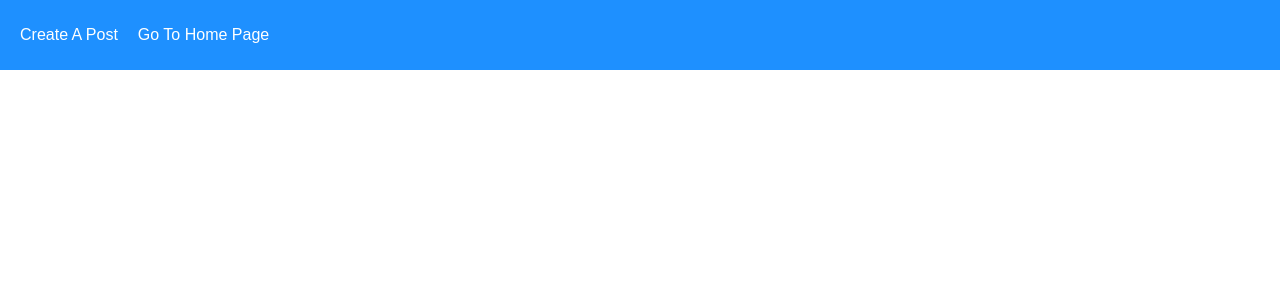
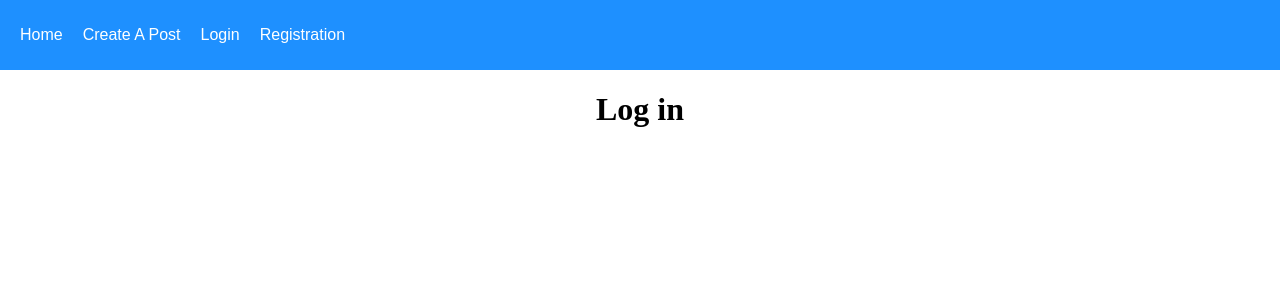
Before and after one commit to hadar-g/CRUD-tutorial, a React (Create React App) app in the folder client/: page /login in a window 1280 px wide. Shown: the top 300 px of the page. Built offline with nearby package versions, Linux system fonts and the light colour scheme.

Commit message:
added router and login pages and routes to get to them

```diff
--- a/client/src/App.js
+++ b/client/src/App.js
@@ -3,6 +3,9 @@ import {BrowserRouter as Router, Route, Switch, Link} from 'react-router-dom'
 import Home from "./pages/Home"
 import CreatePost from './pages/CreatePost';
 import Post from './pages/Post';
+import Login from './pages/Login';
+import Registration from './pages/Registration';
+
 
 function App() {
 
@@ -12,13 +15,17 @@ function App() {
     <div className= 'App'>
       <Router>
         <div className ='navbar'>
+          <Link to = "/"> Home</Link>
           <Link to ="/createpost"> Create A Post</Link>
-          <Link to = "/"> Go To Home Page</Link>
+          <Link to = "/login">Login</Link>
+          <Link to = "/registration"> Registration</Link>
         </div>
         <Switch>
           <Route path = "/" exact component={Home}/>
           <Route path = "/createpost" exact component={CreatePost}/>
           <Route path = "/post/:id" exact component = {Post} />
+          <Route path = "/login" exact component={Login}/>
+          <Route path = "/registration" exact component = {Registration}/>
         </Switch>
       </Router>
 
--- /dev/null
+++ b/client/src/pages/Login.js
@@ -0,0 +1,11 @@
+import React from 'react'
+
+function Login() {
+    return (
+        <div>
+            <h1>Log in</h1>
+        </div>
+    )
+}
+
+export default Login
--- /dev/null
+++ b/client/src/pages/Registration.js
@@ -0,0 +1,11 @@
+import React from 'react'
+
+function Registration() {
+    return (
+        <div>
+            <h1>Registration </h1>
+        </div>
+    )
+}
+
+export default Registration
```
Also changed, not shown: 1 other file (tests, documents, lock files or other folders).
